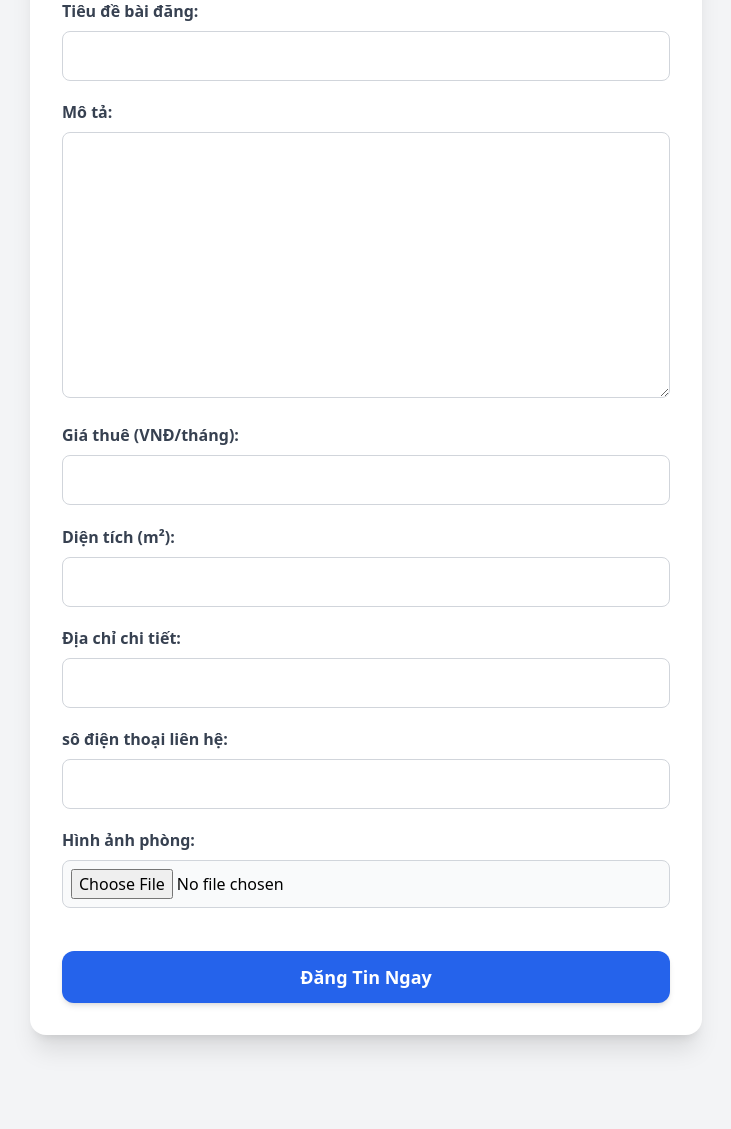
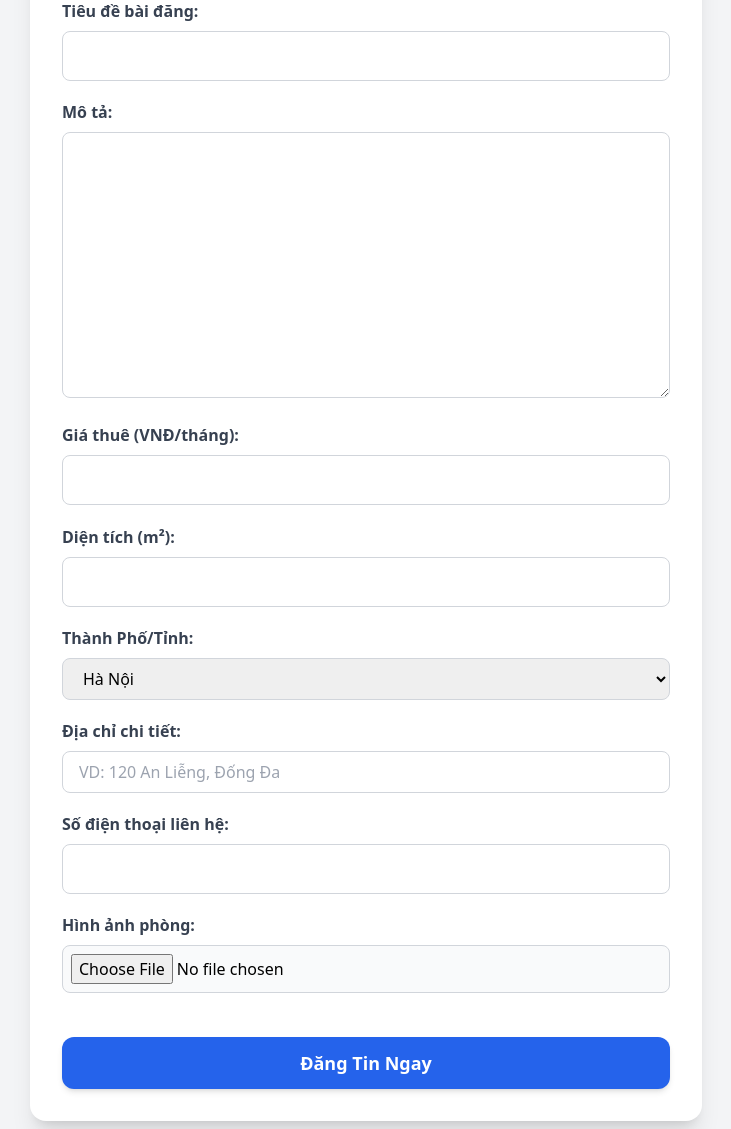
Before and after one commit to TrQuHuy163/PhongTroLuxury, a Django app: page /dang-tin/ in a window 1280 px wide. Shown: the part 150-1279 px from the top of the page, without its empty margins (274-1005 px from the left). Before the commit the page ends 1200 px from the top, so only its background shows below. Run offline with Django 5.2, Linux system fonts and the light colour scheme; a user stored in the database is signed in; some libraries are stand-ins or nearby versions.

Commit message:
Thêm các file của dự án

```diff
--- a/mysite/settings.py
+++ b/mysite/settings.py
@@ -38,6 +38,8 @@ INSTALLED_APPS = [
     'django.contrib.messages',
     'django.contrib.staticfiles',
     'quanly',
+
+    'django.contrib.humanize',# cái này để hiện thị giá tiền 30.000
 ]
 
 MIDDLEWARE = [
@@ -112,6 +114,7 @@ USE_I18N = True
 
 USE_TZ = True
 
+USE_THOUSAND_SEPARATOR = True # Bật tính năng tự động ngăn cách hàng nghìn
 
 # Static files (CSS, JavaScript, Images)
 # https://docs.djangoproject.com/en/6.0/howto/static-files/
--- a/quanly/forms.py
+++ b/quanly/forms.py
@@ -5,7 +5,7 @@ class PhongTroForm(forms.ModelForm):
     class Meta:
         model = PhongTro
         # Liệt kê các cột trong bảng PhongTro mà bạn muốn người dùng nhập
-        fields = ['tieu_de', 'mo_ta', 'gia_thue', 'dien_tich','dia_chi' ,'so_dien_thoai','hinh_anh']
+        fields = ['tieu_de', 'mo_ta', 'gia_thue', 'dien_tich','khu_vuc','dia_chi' ,'so_dien_thoai','hinh_anh']
 
         # Tùy chỉnh chữ hiển thị cho đẹp
         labels = {
@@ -13,7 +13,20 @@ class PhongTroForm(forms.ModelForm):
             'mo_ta' : 'Mô tả',
             'gia_thue': 'Giá thuê (VNĐ/tháng)',
             'dien_tich': 'Diện tích (m²)',
+            'khu_vuc' : 'Thành Phố/Tỉnh',
             'dia_chi': 'Địa chỉ chi tiết',
-            'so_dien_thoai' : 'sô điện thoại liên hệ',
+            'so_dien_thoai' : 'Số điện thoại liên hệ',
             'hinh_anh': 'Hình ảnh phòng',
         }
+
+        # class CSS của Tailwind vào ô chọn Khu vực cho đẹp mắt
+        widgets = {
+            'khu_vuc': forms.Select(attrs={
+                'class': 'w-full px-4 py-2 border border-gray-300 rounded-lg focus:outline-none focus:border-blue-500 focus:ring-1 focus:ring-blue-500'
+            }),
+            # Bạn có thể làm tương tự cho các ô khác nếu muốn
+            'dia_chi': forms.TextInput(attrs={
+                'class': 'w-full px-4 py-2 border border-gray-300 rounded-lg focus:outline-none focus:border-blue-500 focus:ring-1 focus:ring-blue-500',
+                'placeholder': 'VD: 120 An Liễng, Đống Đa'
+            }),
+        }
--- a/quanly/models.py
+++ b/quanly/models.py
@@ -9,7 +9,26 @@ class PhongTro(models.Model):
     tieu_de = models.CharField(max_length=200)       # Chữ ngắn
     mo_ta = models.TextField()                       # Chữ dài (nhiều dòng)
     gia_thue = models.IntegerField()                 # Số nguyên (Ví dụ: 3000000)
+
+    @property
+    def gia_thue_co_cham(self):
+        # Format số bằng dấu phẩy, sau đó thay thế dấu phẩy thành dấu chấm
+        if self.gia_thue:
+            return "{:,}".format(self.gia_thue).replace(',', '.')
+        return "0"
+
     dien_tich = models.FloatField()                  # Số thập phân (Ví dụ: 25.5 m2)
+
+    DANH_SACH_KHU_VUC = [
+        ('Hà Nội', 'Hà Nội'),
+        ('TPHCM', 'TPHCM'),
+        ('Đà Nẵng', 'Đà Nẵng'),
+        ('Kiên Giang', 'Kiên Giang'),
+        ('Thái Bình', 'Thái Bình'),
+        ('Hải Phòng', 'Hải Phòng'),
+    ]
+    khu_vuc = models.CharField(max_length=50, choices=DANH_SACH_KHU_VUC, default='Hà Nội')
+
     dia_chi = models.CharField(max_length=255)       # Chữ ngắn
     so_dien_thoai = models.CharField(max_length=15)  # Số điện thoại
     hinh_anh = models.ImageField(upload_to='phongtro/', null=True, blank=True) #hinh anh
--- a/quanly/views.py
+++ b/quanly/views.py
@@ -36,7 +36,7 @@ def trang_chu(request): # hàm chỉnh sửa để tìm kiếm
 
     # Lọc theo Khu vực: Nếu có chọn khu vực, sẽ tìm những phòng mà "dia_chi" có chứa chữ đó
     if khu_vuc:
-        danh_sach_phong = danh_sach_phong.filter(dia_chi__icontains=khu_vuc)
+        danh_sach_phong = danh_sach_phong.filter(khu_vuc=khu_vuc)
 
     # Lọc theo Giá
     if gia == 'duoi_3':
```
Also changed, not shown: quanly/templates/quanly/chi_tiet.html (+5 -2 lines), quanly/templates/quanly/trang_chu.html (+8 -2 lines), db.sqlite3, media/phongtro/Vintage-img-1-1_RJE0DXf.jpg (added), media/phongtro/thiet-ke-nha-chung-cu-dep-100m2-9-1_e7L2318.jpg.webp (added), quanly/migrations/0003_phongtro_khu_vuc.py (added).
